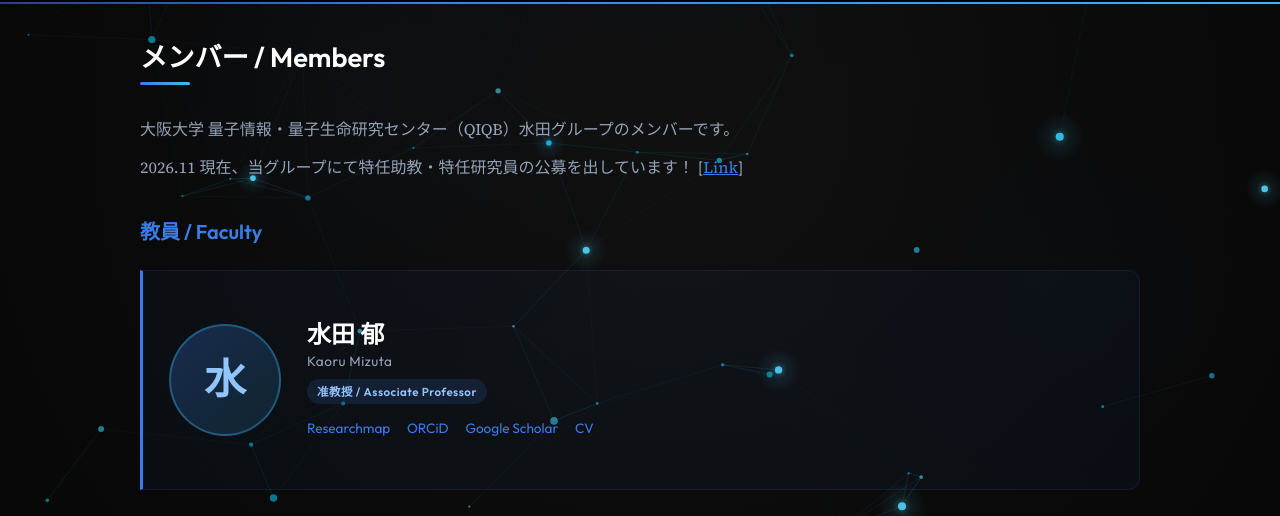
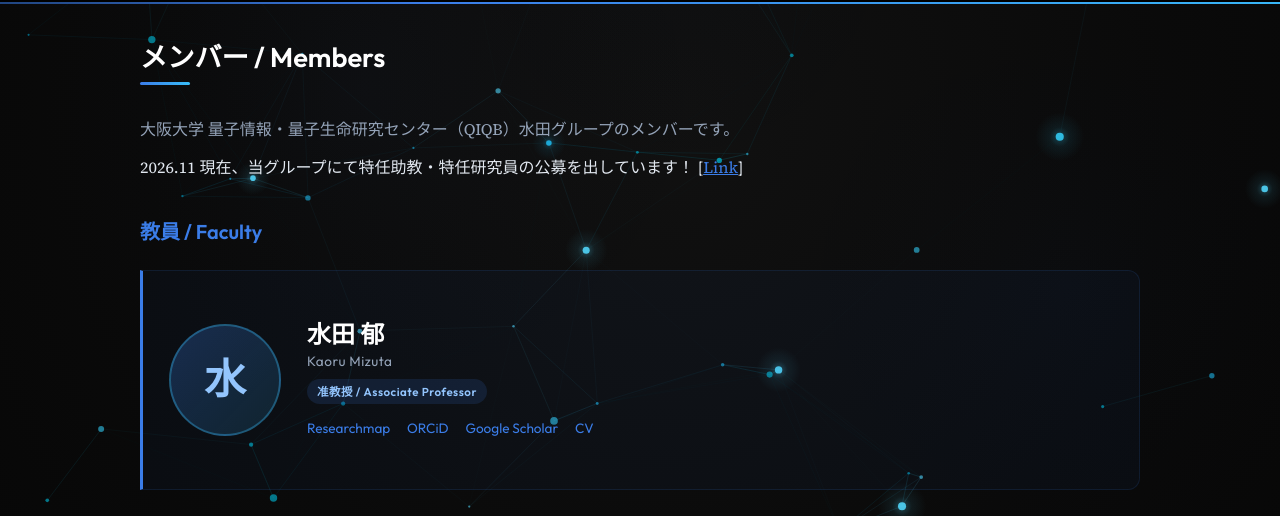
Before and after one commit to K-Mizuta/K-Mizuta.github.io, a plain HTML site: page member.html in a window 1280 px wide. Shown: the part 267-783 px from the top of the page. Drawn offline with Linux system fonts and the light colour scheme.

Commit message:
Update member.html

```diff
--- a/member.html
+++ b/member.html
@@ -35,7 +35,7 @@
             <h2>メンバー / Members</h2>
             <p class="member-lead">大阪大学 量子情報・量子生命研究センター（QIQB）水田グループのメンバーです。</p>
 
-            <p class="member-lead">2026.11 現在、当グループにて特任助教・特任研究員の公募を出しています！ [<a href="https://drive.google.com/file/d/1REgkIV-eSenuhRNuwukjqFsR8y03O1eD/view">Link</a>]
+            <p>2026.11 現在、当グループにて特任助教・特任研究員の公募を出しています！ [<a href="https://drive.google.com/file/d/1REgkIV-eSenuhRNuwukjqFsR8y03O1eD/view">Link</a>]
         </section>
 
         <!-- ================= 教員 ================= -->
```
